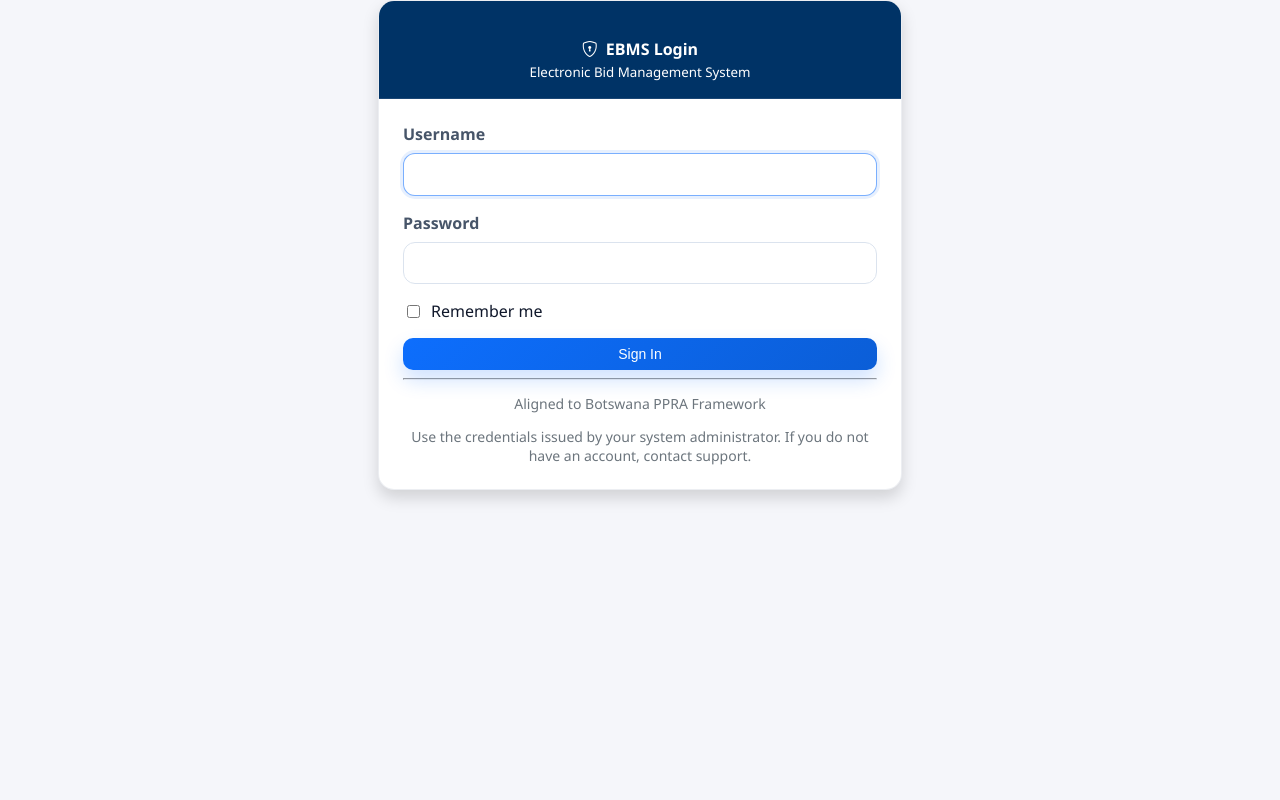
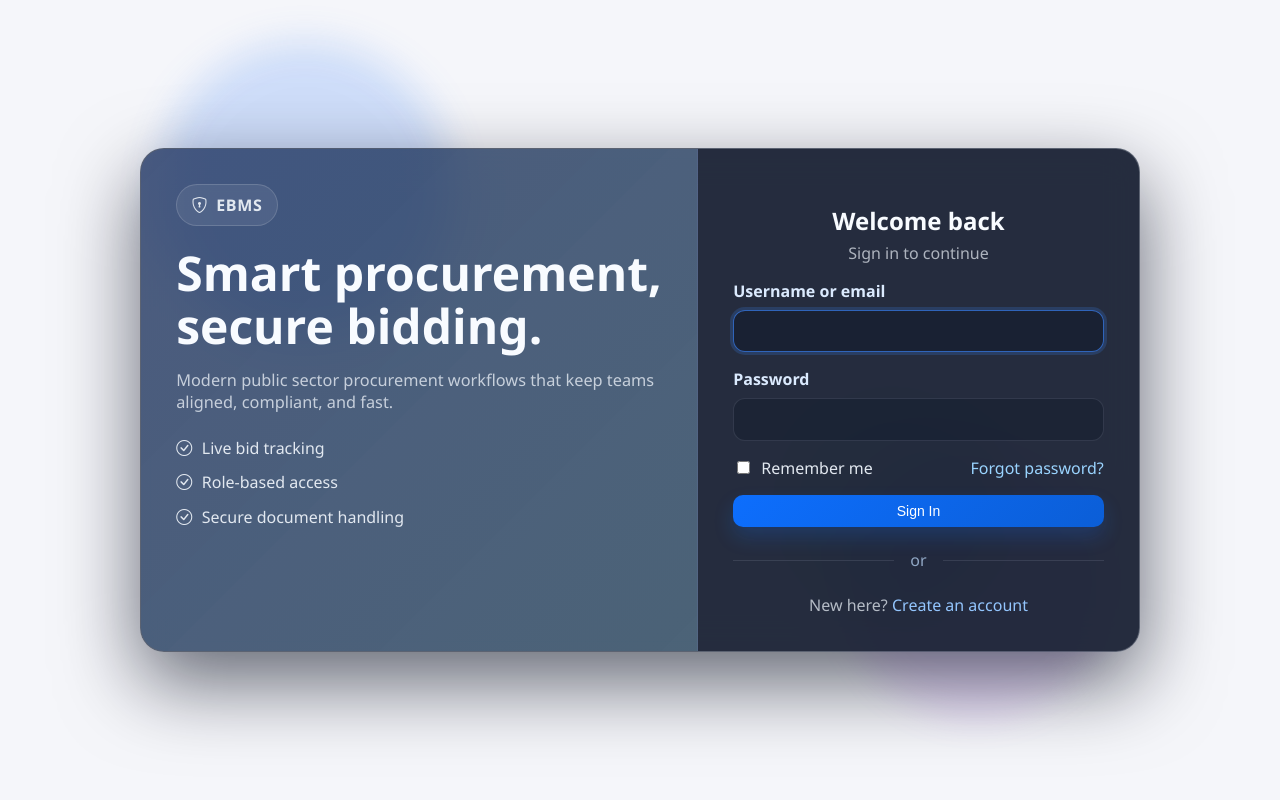
Before and after one commit to AllenMachona/BACK, a Flask app: page /login in a window 1280 px wide. Run offline with Flask 3, Linux system fonts and the light colour scheme.

Commit message:
Update project

```diff
--- a/ebms_flask/ebms_flask/app/__init__.py
+++ b/ebms_flask/ebms_flask/app/__init__.py
@@ -24,7 +24,7 @@
         db.create_all()
         SiteSetting.ensure_defaults()
         from app.models.user import User
-        User.ensure_preferences_column()
+        User.ensure_auth_columns()
 
     @login_manager.user_loader
     def load_user(user_id):
--- a/ebms_flask/ebms_flask/app/routes/auth.py
+++ b/ebms_flask/ebms_flask/app/routes/auth.py
@@ -1,9 +1,12 @@
+import secrets
 from datetime import datetime, timedelta
 from flask import Blueprint, render_template, redirect, url_for, request, flash
 from flask_login import login_user, logout_user, login_required, current_user
 from app.extensions import db
+from app.models.role import Role
 from app.models.user import User
 from app.utils.audit import log_action
+from app.utils.notify import send_email
 
 auth_bp = Blueprint('auth', __name__)
 
@@ -17,10 +20,10 @@
         return redirect(url_for('dashboard.index'))
 
     if request.method == 'POST':
-        username = request.form.get('username', '').strip()
+        identifier = request.form.get('username', '').strip()
         password = request.form.get('password', '')
 
-        user = User.query.filter_by(username=username).first()
+        user = User.query.filter((User.username == identifier) | (User.email == identifier.lower())).first()
 
         if user and user.locked_until and user.locked_until > datetime.utcnow():
             flash('This account is temporarily locked due to repeated failed logins. Try again later.', 'danger')
@@ -54,6 +57,113 @@
         return redirect(url_for('dashboard.index'))
 
     return render_template('login.html')
+
+
+@auth_bp.route('/register', methods=['GET', 'POST'])
+def register():
+    if current_user.is_authenticated:
+        return redirect(url_for('dashboard.index'))
+
+    if request.method == 'POST':
+        username = request.form.get('username', '').strip()
+        email = request.form.get('email', '').strip().lower()
+        first_name = request.form.get('first_name', '').strip()
+        last_name = request.form.get('last_name', '').strip()
+        password = request.form.get('password', '')
+        confirm_password = request.form.get('confirm_password', '')
+        role_code = request.form.get('role_code', 'user_department')
+
+        if not all([username, email, first_name, last_name, password]):
+            flash('Please complete all required fields.', 'danger')
+            return render_template('register.html')
+
+        if password != confirm_password:
+            flash('Passwords do not match.', 'danger')
+            return render_template('register.html')
+
+        if len(password) < 8:
+            flash('Password must be at least 8 characters long.', 'danger')
+            return render_template('register.html')
+
+        if User.query.filter((User.username == username) | (User.email == email)).first():
+            flash('A user with that username or email already exists.', 'danger')
+            return render_template('register.html')
+
+        role = Role.query.filter_by(code=role_code).first() or Role.query.filter_by(code='user_department').first()
+        if not role:
+            flash('No valid user role is available. Please contact support.', 'danger')
+            return render_template('register.html')
+
+        user = User(
+            username=username,
+            email=email,
+            first_name=first_name,
+            last_name=last_name,
+            department=request.form.get('department', '').strip() or 'General',
+            designation=request.form.get('designation', '').strip() or 'New User',
+            role_id=role.id,
+            is_active=True,
+        )
+        user.set_password(password)
+        db.session.add(user)
+        db.session.commit()
+
+        log_action('USER_REGISTERED', entity_type='User', entity_id=user.id,
+                   new_value={'username': user.username, 'role': role.code})
+        login_user(user)
+        flash('Account created successfully. Welcome to EBMS.', 'success')
+        return redirect(url_for('dashboard.index'))
+
+    return render_template('register.html')
+
+
+@auth_bp.route('/forgot-password', methods=['GET', 'POST'])
+def forgot_password():
+    if request.method == 'POST':
+        email = request.form.get('email', '').strip().lower()
+        user = User.query.filter_by(email=email).first()
+        if user:
+            token = user.generate_reset_token()
+            db.session.commit()
+            reset_url = url_for('auth.reset_password', token=token, _external=True)
+            send_email(
+                user.email,
+                'Reset your EBMS password',
+                f"Hello {user.full_name()},\n\nClick the link below to reset your password:\n\n{reset_url}\n\n"
+                "This link expires in 1 hour. If you did not request this, you can ignore this message."
+            )
+        flash('If an account with that email exists, a reset link has been sent.', 'info')
+        return redirect(url_for('auth.login'))
+
+    return render_template('forgot_password.html')
+
+
+@auth_bp.route('/reset-password/<token>', methods=['GET', 'POST'])
+def reset_password(token):
+    user = User.query.filter_by(reset_token=token).first()
+    if not user or not user.reset_token_expires_at or user.reset_token_expires_at < datetime.utcnow():
+        flash('This password reset link is invalid or expired.', 'danger')
+        return redirect(url_for('auth.login'))
+
+    if request.method == 'POST':
+        password = request.form.get('password', '')
+        confirm_password = request.form.get('confirm_password', '')
+
+        if len(password) < 8:
+            flash('Password must be at least 8 characters long.', 'danger')
+            return render_template('reset_password.html', token=token)
+
+        if password != confirm_password:
+            flash('Passwords do not match.', 'danger')
+            return render_template('reset_password.html', token=token)
+
+        user.set_password(password)
+        user.clear_reset_token()
+        db.session.commit()
+        flash('Your password has been updated successfully. Please sign in.', 'success')
+        return redirect(url_for('auth.login'))
+
+    return render_template('reset_password.html', token=token)
 
 
 @auth_bp.route('/account/settings', methods=['GET', 'POST'])
--- a/ebms_flask/ebms_flask/app/static/styles.css
+++ b/ebms_flask/ebms_flask/app/static/styles.css
@@ -277,6 +277,120 @@
 .settings-form .row { margin: 0 -0.75rem; }
 .settings-form .col-md-6 { padding: 0 0.75rem; margin-bottom: 1rem; }
 
+.guest-auth {
+  min-height: 100vh;
+  background: radial-gradient(circle at top left, rgba(30, 64, 175, 0.18), transparent 28%),
+              radial-gradient(circle at bottom right, rgba(14, 165, 233, 0.18), transparent 25%),
+              linear-gradient(135deg, #07111f 0%, #0f172a 38%, #101a2c 100%);
+  color: #e2e8f0;
+}
+.guest-shell {
+  position: relative;
+  min-height: 100vh;
+  display: flex;
+  align-items: center;
+  justify-content: center;
+  padding: 2rem;
+  overflow: hidden;
+}
+.guest-orb {
+  position: absolute;
+  border-radius: 50%;
+  filter: blur(18px);
+  opacity: 0.55;
+  animation: drift 12s ease-in-out infinite alternate;
+}
+.orb-one { width: 280px; height: 280px; background: rgba(59, 130, 246, 0.38); top: 8%; left: 12%; }
+.orb-two { width: 260px; height: 260px; background: rgba(168, 85, 247, 0.28); bottom: 10%; right: 14%; animation-delay: 1.5s; }
+.orb-three { width: 220px; height: 220px; background: rgba(20, 184, 166, 0.2); top: 50%; right: 22%; animation-delay: 3s; }
+@keyframes drift { from { transform: translateY(0) translateX(0) scale(1); } to { transform: translateY(-24px) translateX(18px) scale(1.1); } }
+.auth-card {
+  position: relative;
+  z-index: 1;
+  width: min(100%, 1000px);
+  display: grid;
+  grid-template-columns: 1.2fr 0.95fr;
+  background: rgba(15, 23, 42, 0.7);
+  border: 1px solid rgba(148, 163, 184, 0.12);
+  border-radius: 24px;
+  box-shadow: 0 30px 80px rgba(2, 6, 23, 0.6);
+  backdrop-filter: blur(18px);
+  overflow: hidden;
+}
+.auth-brand-panel {
+  background: linear-gradient(135deg, rgba(37, 99, 235, 0.18), rgba(14, 165, 233, 0.12));
+  padding: 2.2rem;
+  border-right: 1px solid rgba(148, 163, 184, 0.12);
+}
+.brand-badge {
+  display: inline-flex;
+  align-items: center;
+  gap: 0.5rem;
+  padding: 0.55rem 0.9rem;
+  border-radius: 999px;
+  background: rgba(255,255,255,0.08);
+  border: 1px solid rgba(255,255,255,0.15);
+  font-weight: 700;
+  letter-spacing: 0.04em;
+  margin-bottom: 1.3rem;
+}
+.auth-brand-panel h1 {
+  font-size: clamp(2rem, 4vw, 3rem);
+  line-height: 1.1;
+  margin: 0 0 1rem;
+  color: #f8fbff;
+}
+.auth-brand-panel p {
+  color: rgba(226, 232, 240, 0.82);
+  font-size: 1.02rem;
+  margin-bottom: 1.5rem;
+}
+.brand-list {
+  display: grid;
+  gap: 0.8rem;
+  color: #e2e8f0;
+  font-weight: 500;
+}
+.brand-list span { display: flex; align-items: center; gap: 0.6rem; }
+.auth-form-panel {
+  padding: 2.2rem;
+  background: rgba(15, 23, 42, 0.68);
+}
+.auth-header h2 {
+  color: #f8fbff;
+  margin-bottom: 0.3rem;
+}
+.auth-header p { color: rgba(226, 232, 240, 0.72); margin-top: 0; }
+.auth-form-panel .form-label { color: #dbeafe; }
+.auth-form-panel .form-control, .auth-form-panel .form-select {
+  background: rgba(15, 23, 42, 0.4);
+  border: 1px solid rgba(148, 163, 184, 0.18);
+  color: #e2e8f0;
+}
+.auth-form-panel .form-control::placeholder { color: rgba(191, 219, 254, 0.66); }
+.auth-form-panel .form-control:focus, .auth-form-panel .form-select:focus {
+  background: rgba(15, 23, 42, 0.5);
+  box-shadow: 0 0 0 3px rgba(59,130,246,0.2);
+  border-color: rgba(59,130,246,0.7);
+}
+.auth-divider {
+  display: flex;
+  align-items: center;
+  gap: 1rem;
+  margin: 1.4rem 0;
+  color: rgba(191, 219, 254, 0.7);
+}
+.auth-divider::before, .auth-divider::after {
+  content: "";
+  flex: 1;
+  height: 1px;
+  background: rgba(148, 163, 184, 0.18);
+}
+.small-link { color: #9ad4ff; text-decoration: none; }
+.small-link:hover { text-decoration: underline; }
+.small-text { color: rgba(226, 232, 240, 0.76); }
+.small-text a { color: #93c5fd; }
+
 .user-settings-grid {
   display: grid;
   grid-template-columns: 1.4fr 1fr;
--- a/ebms_flask/ebms_flask/app/templates/base.html
+++ b/ebms_flask/ebms_flask/app/templates/base.html
@@ -7,7 +7,7 @@
     <link rel="stylesheet" href="{{ url_for('static', filename='styles.css') }}">
     <link rel="stylesheet" href="https://cdn.jsdelivr.net/npm/bootstrap-icons@1.10.0/font/bootstrap-icons.css">
 </head>
-<body {% if current_user.is_authenticated %}style="{{ current_user.theme_style() }}"{% else %}style="background: #f5f6fa;"{% endif %}>
+<body {% if current_user.is_authenticated %}style="{{ current_user.theme_style() }}"{% else %}class="guest-auth" style="background: #f5f6fa;"{% endif %}>
     {% if current_user.is_authenticated %}
     <nav class="navbar">
         <a class="navbar-brand" href="{{ url_for('dashboard.index') }}"><i class="bi bi-shield-lock me-2"></i>EBMS | Botswana PPRA</a>
--- a/ebms_flask/ebms_flask/app/templates/login.html
+++ b/ebms_flask/ebms_flask/app/templates/login.html
@@ -1,8 +1,24 @@
 {% extends "base.html" %}
 {% block title %}Login - EBMS Botswana{% endblock %}
 {% block guest_content %}
-<div class="row justify-content-center mt-5">
-    <div class="col-md-5">
+<div class="guest-shell">
+    <div class="guest-orb orb-one"></div>
+    <div class="guest-orb orb-two"></div>
+    <div class="guest-orb orb-three"></div>
+
+    <div class="auth-card auth-card-wide">
+        <div class="auth-brand-panel">
+            <div class="brand-badge"><i class="bi bi-shield-lock"></i> EBMS</div>
+            <h1>Smart procurement, secure bidding.</h1>
+            <p>Modern public sector procurement workflows that keep teams aligned, compliant, and fast.</p>
+            <div class="brand-list">
+                <span><i class="bi bi-check-circle"></i> Live bid tracking</span>
+                <span><i class="bi bi-check-circle"></i> Role-based access</span>
+                <span><i class="bi bi-check-circle"></i> Secure document handling</span>
+            </div>
+        </div>
+
+        <div class="auth-form-panel">
             {% with messages = get_flashed_messages(with_categories=true) %}
                 {% if messages %}
                     {% for category, message in messages %}
@@ -10,32 +26,35 @@
                     {% endfor %}
                 {% endif %}
             {% endwith %}
-        <div class="card shadow">
-            <div class="card-header bg-primary text-white text-center py-3" style="background: var(--ppra-blue) !important;">
-                <h4 class="mb-0"><i class="bi bi-shield-lock me-2"></i>EBMS Login</h4>
-                <small>Electronic Bid Management System</small>
+
+            <div class="auth-header text-center">
+                <h2>Welcome back</h2>
+                <p>Sign in to continue</p>
             </div>
-            <div class="card-body p-4">
+
             <form method="POST" action="{{ url_for('auth.login') }}">
                 <div class="mb-3">
-                        <label class="form-label">Username</label>
+                    <label class="form-label">Username or email</label>
                     <input type="text" name="username" class="form-control" required autofocus>
                 </div>
                 <div class="mb-3">
                     <label class="form-label">Password</label>
                     <input type="password" name="password" class="form-control" required>
                 </div>
-                    <div class="mb-3 form-check">
+                <div class="d-flex justify-content-between align-items-center mb-3">
+                    <div class="form-check">
                         <input type="checkbox" name="remember" id="remember">
                         <label for="remember">Remember me</label>
                     </div>
+                    <a href="{{ url_for('auth.forgot_password') }}" class="small-link">Forgot password?</a>
+                </div>
                 <button type="submit" class="btn btn-primary w-100">Sign In</button>
             </form>
-                <hr>
-                <div class="text-center text-muted small">
-                    <p>Aligned to Botswana PPRA Framework</p>
-                    <p class="mb-0">Use the credentials issued by your system administrator. If you do not have an account, contact support.</p>
-                </div>
+
+            <div class="auth-divider"><span>or</span></div>
+
+            <div class="text-center small-text">
+                New here? <a href="{{ url_for('auth.register') }}">Create an account</a>
             </div>
         </div>
     </div>
```
Also changed, not shown: ebms_flask/ebms_flask/app/models/user.py (+25 -0 lines), ebms_flask/ebms_flask/app/templates/forgot_password.html (added, +46 -0 lines), ebms_flask/ebms_flask/app/templates/register.html (added, +101 -0 lines), ebms_flask/ebms_flask/app/templates/reset_password.html (added, +44 -0 lines). Lines whose indentation alone changed are shown as unchanged.
